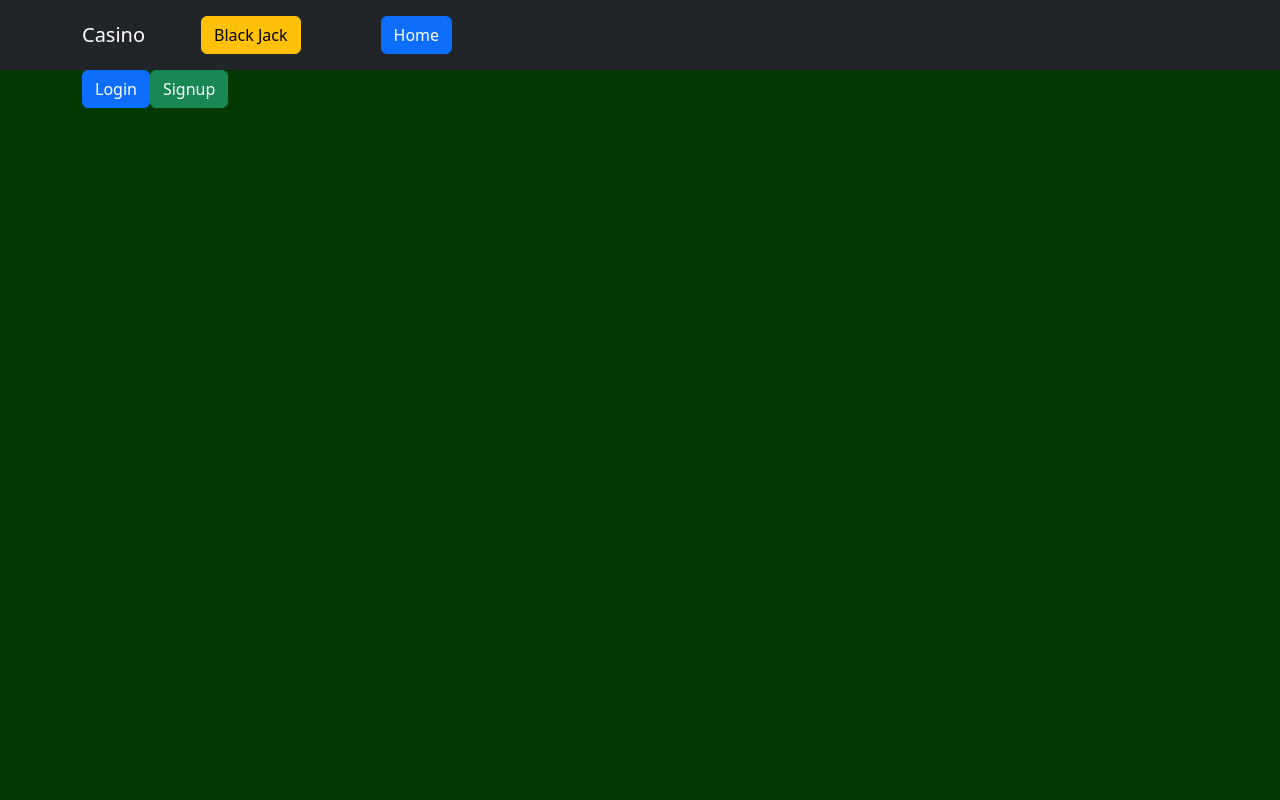
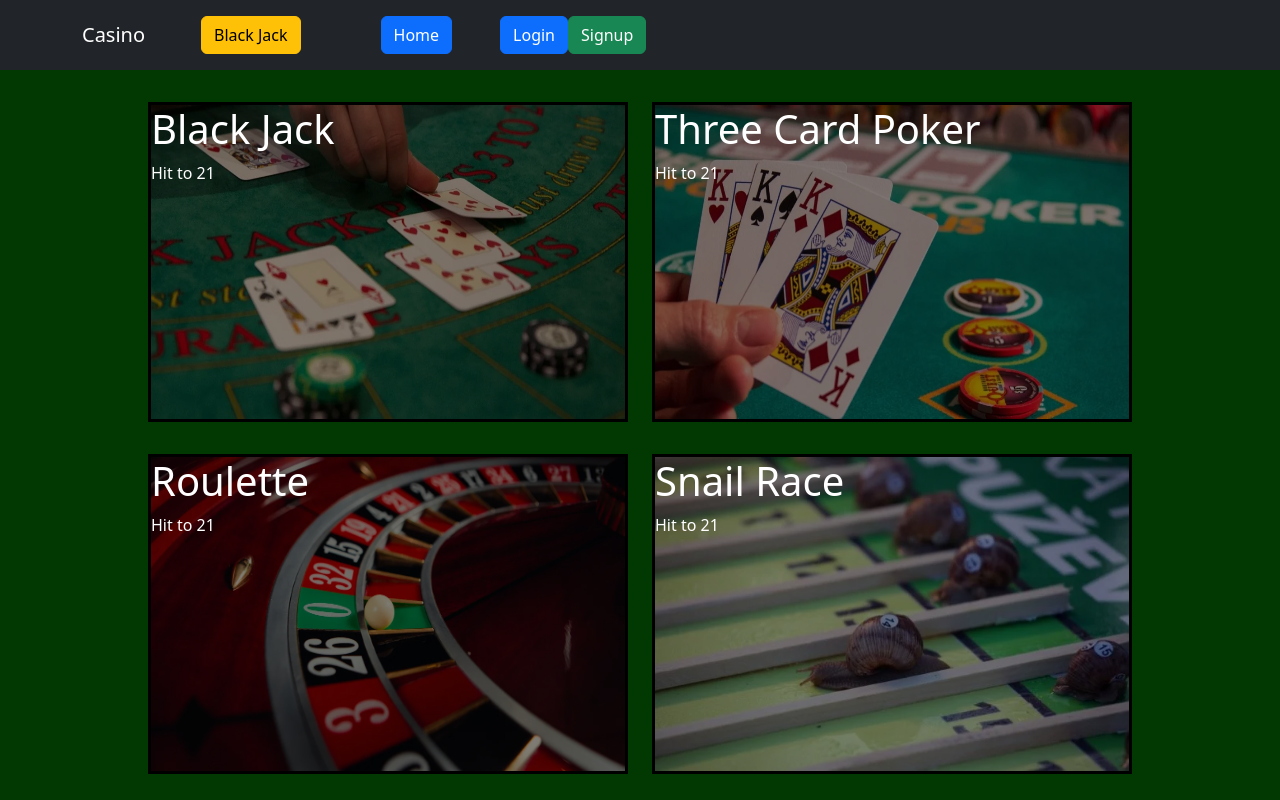
Before and after one commit to JeremyM45/next-casino, a Next.js app: page / in a window 1280 px wide. Built offline with nearby package versions, Linux system fonts and the light colour scheme; no server answers.

Commit message:
adjust layout

```diff
--- a/components/BlackJack/Dealer.jsx
+++ b/components/BlackJack/Dealer.jsx
@@ -3,7 +3,6 @@ import Card from "./Card"
 import { useQuery } from '@tanstack/react-query'
 
 const Dealer = ({dealerHand, value, playerHandValue, updateHand, dealerState, handleDealerState}) => {
-  const [timesThrough, setTimesTrough] = useState(0)
   async function getCard(){
     const res = await fetch('https://www.deckofcardsapi.com/api/deck/4qukdyp9mfw5/draw/?count=1')
     return await res.json()
--- a/components/HomeCards.jsx
+++ b/components/HomeCards.jsx
@@ -1,10 +1,13 @@
 import Image from 'next/image'
 import React from 'react'
 import styles from '../styles/HomeCards.module.css'
+import { useAuth } from '../context/AuthContext'
 
-const HomeCards = ({imgSrc, title, description, handelShowGameChange}) => {
+const HomeCards = ({imgSrc, title, description, handelShowGameChange, setAccountFormVisable}) => {
+  const { user } = useAuth()
+
   return (
-    <div className={styles.card} onClick={() => handelShowGameChange(title)}>
+    <div className={styles.card} onClick={() =>{user ? handelShowGameChange(title) : setAccountFormVisable(true)}}>
       <h1 className={styles.title}>{title}</h1>
       <p className={styles.description}>{description}</p>
       <Image
--- a/components/Navbar.jsx
+++ b/components/Navbar.jsx
@@ -8,7 +8,7 @@ import NavItem from 'react-bootstrap/Nav'
 import Navbar from 'react-bootstrap/Navbar';
 import Link from "next/link";
 
-export const NavBar = ({ changeShownGame }) => {
+export const NavBar = ({ changeShownGame, setAccountFormVisable, setIsSignup }) => {
   const { user, logOut } = useAuth()
   return (
     <Navbar collapseOnSelect expand="lg" bg="dark" variant="dark">
@@ -23,10 +23,15 @@ export const NavBar = ({ changeShownGame }) => {
               <Nav.Link eventKey="1">
                 <Button className={`btn ${styles.button}`} onClick={() => changeShownGame('')}>Home</Button>
               </Nav.Link>
-              {user && (
+              {user ? (
                 <Nav.Link eventKey="1">
                   <Button className={`btn-danger ${styles.button}`} varient="alert" onClick={() => {logOut()}}>Logout</Button>
-                </Nav.Link>)
+                </Nav.Link>) : (
+                  <Nav.Link eventKey='1'>
+                    <Button  varient="primary" onClick={() => (setIsSignup(false), setAccountFormVisable(true))}>Login</Button>
+                    <Button  variant="success" onClick={() => (setIsSignup(true), setAccountFormVisable(true))}>Signup</Button>
+                  </Nav.Link>
+                )
               }
             </Nav>
         </Navbar.Collapse>
--- a/pages/index.js
+++ b/pages/index.js
@@ -30,26 +30,26 @@ export default function Home() {
         <meta name="description" content="Generated by create next app" />
         <link rel="icon" href="/favicon.ico" />
       </Head>
-      <NavBar changeShownGame={handelShowGameChange}/>
+      <NavBar changeShownGame={handelShowGameChange} setIsSignup={setIsSignup} setAccountFormVisable={setAccountFormVisable}/>
       <div className={styles.container}>
         <main className='container'>
-          {user && shownGame === '' && (
+          {shownGame === '' && (
             <div className={styles.homeCardsContainer}>
               <div className={styles.homeCards}>
                 <div className='row'>
                   <div className={`${styles.homeCard} col-auto`}>
-                    <HomeCards imgSrc='/blackjack.webp' title='Black Jack' description='Hit to 21' handelShowGameChange={handelShowGameChange}/>
+                    <HomeCards imgSrc='/blackjack.webp' title='Black Jack' description='Hit to 21' handelShowGameChange={handelShowGameChange} setAccountFormVisable={setAccountFormVisable}/>
                   </div>
                   <div className={`${styles.homeCard} col-auto`}>
-                    <HomeCards imgSrc='/three-card-poker.webp' title='Three Card Poker' description='Hit to 21' handelShowGameChange={handelShowGameChange}/>
+                    <HomeCards imgSrc='/three-card-poker.webp' title='Three Card Poker' description='Hit to 21' handelShowGameChange={handelShowGameChange} setAccountFormVisable={setAccountFormVisable}/>
                   </div>
                 </div>
                 <div className='row '>
                   <div className={`${styles.homeCard} col-auto`}>
-                    <HomeCards imgSrc='/roulette.webp' title='Roulette' description='Hit to 21' handelShowGameChange={handelShowGameChange}/>
+                    <HomeCards imgSrc='/roulette.webp' title='Roulette' description='Hit to 21' handelShowGameChange={handelShowGameChange} setAccountFormVisable={setAccountFormVisable}/>
                   </div>
                   <div className={`${styles.homeCard} col-auto`}>
-                    <HomeCards imgSrc='/snail-race.webp' title='Snail Race' description='Hit to 21' handelShowGameChange={handelShowGameChange}/>
+                    <HomeCards imgSrc='/snail-race.webp' title='Snail Race' description='Hit to 21' handelShowGameChange={handelShowGameChange} setAccountFormVisable={setAccountFormVisable}/>
                   </div>
                 </div>
               </div>
@@ -58,8 +58,6 @@ export default function Home() {
             )}
           {!user && (
             <>
-              <Button  varient="primary" onClick={() => (setIsSignup(false), setAccountFormVisable(true))}>Login</Button>
-              <Button  variant="success" onClick={() => (setIsSignup(true), setAccountFormVisable(true))}>Signup</Button>
               {accountFormVisable ?  <AccountForm handleShowAccountForm={setAccountFormVisable} setIsSignup={setIsSignup} isSignup={isSignup} />: null}
             </>
           )}
```
Also changed, not shown: components/BlackJack/BlackJack.jsx (+0 -24 lines).
